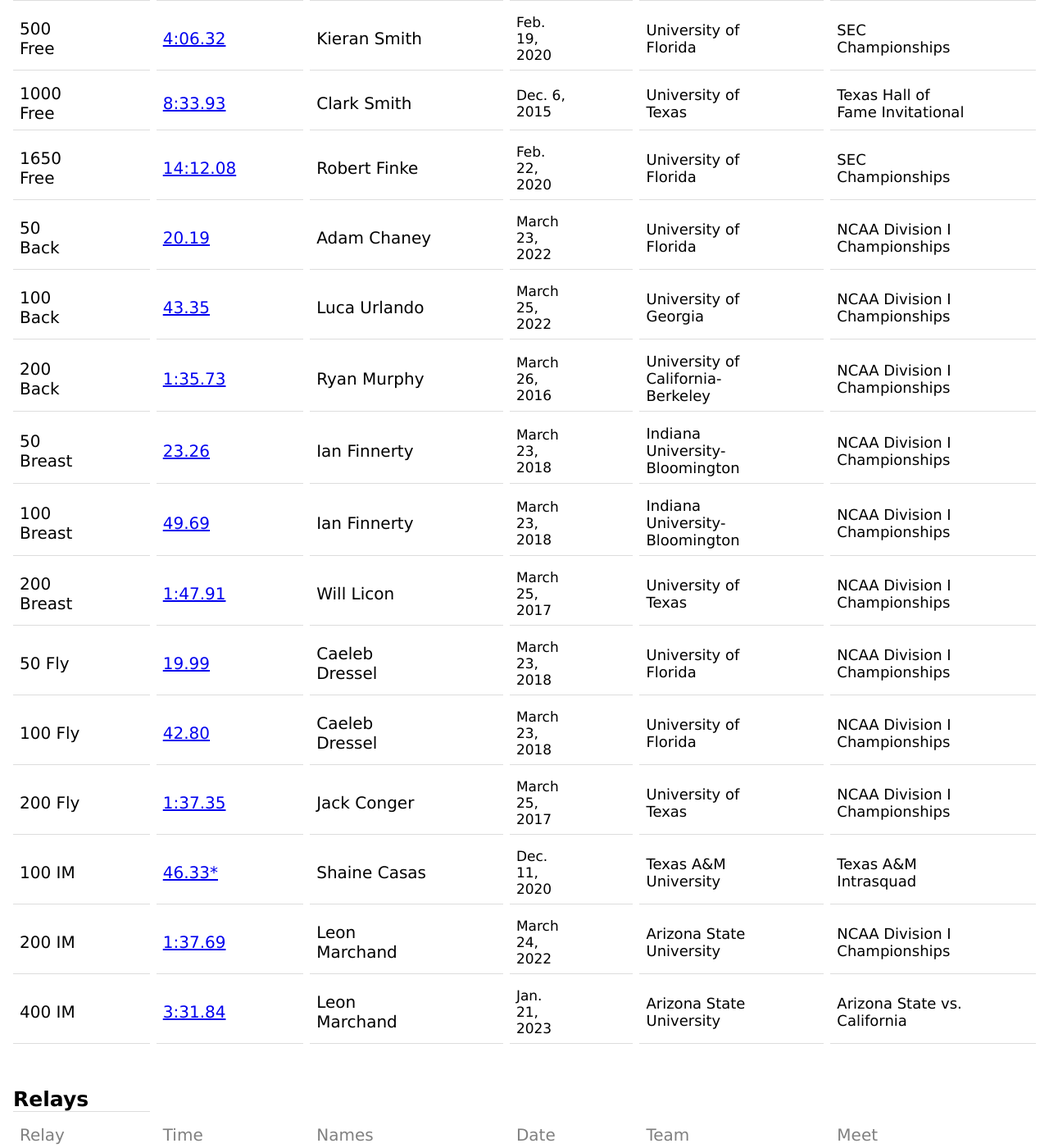
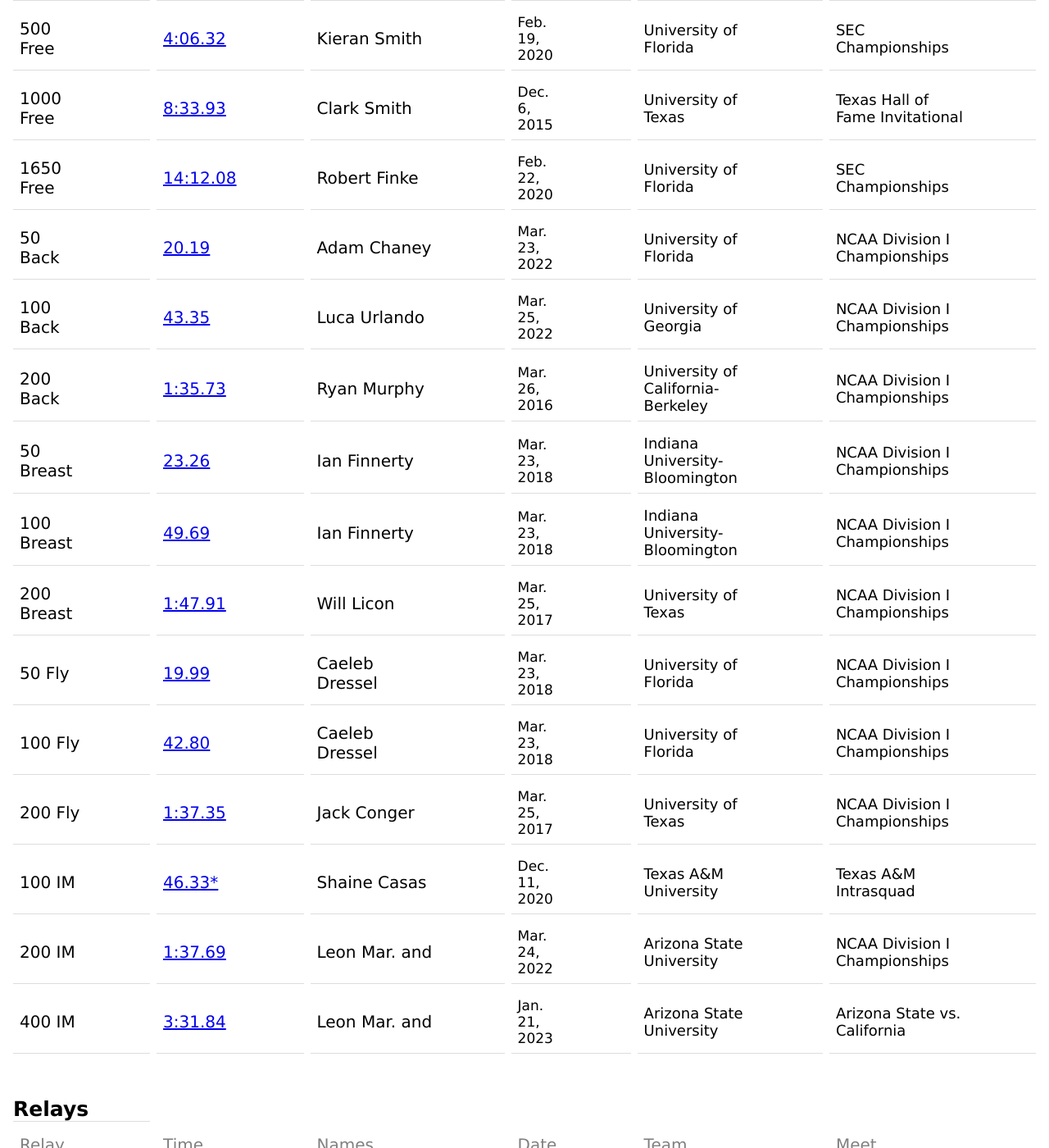
Before and after one commit to SwimRecords/swimrecords.github.io, a Jekyll site: the page built from pages/men_american.html, in a window 1280 px wide and 1400 px high, scrolled down 565 px. Shown: the whole window at 82% size. Built offline with Jekyll 4.4.1, drawn with Linux system fonts in a browser that asks for light colours; some of the changed text lies outside the part shown.

Commit message:
Update men_american.html

```diff
--- a/pages/men_american.html
+++ b/pages/men_american.html
@@ -201,7 +201,7 @@
 
               </td>
               <td>Caeleb Dressel</td>
-              <td class= "td5">March 22, 2018</td>
+              <td class= "td5">Mar.  22, 2018</td>
               <td class= "td3">University of Florida</td>
               <td class= "td4">NCAA Division I Championships</td>
 
@@ -213,7 +213,7 @@
 
               </td>
               <td>Caeleb Dressel</td>
-              <td class= "td5">March 24, 2018</td>
+              <td class= "td5">Mar.  24, 2018</td>
               <td class= "td3">University of Florida</td>
               <td class= "td4">NCAA Division I Championships</td>
 
@@ -225,7 +225,7 @@
 
               </td>
               <td>Dean Farris</td>
-              <td class= "td5">March 27, 2019</td>
+              <td class= "td5">Mar.  27, 2019</td>
               <td class= "td3">Harvard University</td>
               <td class= "td4">NCAA Division I Championships</td>
 
@@ -272,7 +272,7 @@
 
               </td>
               <td>Adam Chaney</td>
-              <td class= "td5">March 23, 2022</td>
+              <td class= "td5">Mar.  23, 2022</td>
               <td class= "td3">University of Florida</td>
               <td class= "td4">NCAA Division I Championships</td>
 
@@ -284,7 +284,7 @@
 
               </td>
               <td>Luca Urlando</td>
-              <td class= "td5">March 25, 2022</td>
+              <td class= "td5">Mar.  25, 2022</td>
               <td class= "td3">University of Georgia</td>
               <td class= "td4">NCAA Division I Championships</td>
 
@@ -296,7 +296,7 @@
 
               </td>
               <td>Ryan Murphy</td>
-              <td class= "td5">March 26, 2016</td>
+              <td class= "td5">Mar.  26, 2016</td>
               <td class= "td3">University of California-Berkeley</td>
               <td class= "td4">NCAA Division I Championships</td>
 
@@ -308,7 +308,7 @@
 
               </td>
               <td>Ian Finnerty</td>
-              <td class= "td5">March 23, 2018</td>
+              <td class= "td5">Mar.  23, 2018</td>
               <td class= "td3">Indiana University-Bloomington</td>
               <td class= "td4">NCAA Division I Championships</td>
 
@@ -320,7 +320,7 @@
 
               </td>
               <td>Ian Finnerty</td>
-              <td class= "td5">March 23, 2018</td>
+              <td class= "td5">Mar.  23, 2018</td>
               <td class= "td3">Indiana University-Bloomington</td>
               <td class= "td4">NCAA Division I Championships</td>
 
@@ -332,7 +332,7 @@
 
               </td>
               <td>Will Licon</td>
-              <td class= "td5">March 25, 2017</td>
+              <td class= "td5">Mar.  25, 2017</td>
 			  <td class= "td3">University of Texas</td>
               <td class= "td4">NCAA Division I Championships</td>
 
@@ -344,7 +344,7 @@
 
               </td>
               <td>Caeleb Dressel</td>
-              <td class= "td5">March 23, 2018</td>
+              <td class= "td5">Mar.  23, 2018</td>
               <td class= "td3">University of Florida</td>
               <td class= "td4">NCAA Division I Championships</td>
 
@@ -357,7 +357,7 @@
               </td>
 
               <td>Caeleb Dressel</td>
-              <td class= "td5">March 23, 2018</td>
+              <td class= "td5">Mar.  23, 2018</td>
               <td class= "td3">University of Florida</td>
               <td class= "td4">NCAA Division I Championships</td>
 
@@ -369,7 +369,7 @@
 
               </td>
               <td>Jack Conger</td>
-              <td class= "td5">March 25, 2017</td>
+              <td class= "td5">Mar.  25, 2017</td>
               <td class= "td3">University of Texas</td>
               <td class= "td4">NCAA Division I Championships</td>
 
@@ -392,8 +392,8 @@
                   <a href="https://www.swimcloud.com/results/194776/event/4/?id=61391631#time61391631">1:37.69</a>
 
               </td>
-              <td>Leon Marchand</td>
-              <td class= "td5">March 24, 2022</td>
+              <td>Leon Mar. and</td>
+              <td class= "td5">Mar.  24, 2022</td>
               <td class= "td3">Arizona State University</td>
               <td class= "td4">NCAA Division I Championships</td>
 
@@ -404,7 +404,7 @@
                   <a href="https://www.swimcloud.com/results/259416/event/30/?id=94429763#time94429763">3:31.84</a>
 
               </td>
-              <td>Leon Marchand</td>
+              <td>Leon Mar. and</td>
               <td class= "td5">Jan. 21, 2023</td>
               <td class= "td3">Arizona State University</td>
               <td class= "td4">Arizona State vs. California</td>
@@ -451,7 +451,7 @@
 
               </td>
               <td>Held, Ress, Molacek, Stewart</td>
-              <td class= "td5">March 24, 2018</td>
+              <td class= "td5">Mar.  24, 2018</td>
               <td class= "td3">North Carolina State University</td>
               <td class= "td4">NCAA Division I Championships</td>
 
@@ -463,7 +463,7 @@
 
               </td>
               <td>Kibler, Carrozza, Hobson, Foster</td>
-              <td class= "td5">March 23, 2022</td>
+              <td class= "td5">Mar.  23, 2022</td>
               <td class= "td3">University of Texas</td>
               <td class= "td4">NCAA Division I Championships</td>
 
@@ -475,7 +475,7 @@
 
               </td>
               <td>Carr, Hoppe, Lynch, Hoffer</td>
-              <td class= "td5">March 23, 2018</td>
+              <td class= "td5">Mar.  23, 2018</td>
               <td class= "td3">University of California-Berkeley</td>
               <td class= "td4">NCAA Division I Championships</td>
 
@@ -487,7 +487,7 @@
 
               </td>
               <td>Murphy, Hoppe, Josa, Jensen</td>
-              <td class= "td5">March 23, 2017</td>
+              <td class= "td5">Mar.  23, 2017</td>
 	      	  <td class= "td3">University of California-Berkeley</td>
               <td class= "td4">NCAA Division I Championships</td>
 
@@ -519,7 +519,7 @@
 
               </td>
               <td>Adam Chaney</td>
-              <td class= "td5">March 23, 2022</td>
+              <td class= "td5">Mar.  23, 2022</td>
               <td class= "td3">University of Florida</td>
               <td class= "td4">NCAA Division I Championships</td>
 
@@ -530,7 +530,7 @@
 
               </td>
               <td>Max McHugh</td>
-              <td class= "td5">March 2, 2021</td>
+              <td class= "td5">Mar.  2, 2021</td>
               <td class= "td3">University of Minnesota</td>
               <td class= "td4">B1G Men's Conference Championships</td>
 
@@ -550,7 +550,7 @@
                                   <a href="https://www.swimcloud.com/results/104736/event/14/0/?id=14642130&agegroup=UNOV#time14642130">17.30</a>
             </td>
               <td>Caeleb Dressel</td>
-              <td class= "td5">March 23, 2018</td>
+              <td class= "td5">Mar.  23, 2018</td>
               <td class= "td3">University of Florida</td>
               <td class= "td4">NCAA Division I Championships</td>
 
@@ -571,7 +571,7 @@
 
               </td>
               <td>Luca Urlando</td>
-              <td class= "td5">March 25, 2022</td>
+              <td class= "td5">Mar.  25, 2022</td>
               <td class= "td3">University of Georgia</td>
               <td class= "td4">NCAA Division I Championships</td>
 
@@ -581,7 +581,7 @@
                                   <a href="https://www.swimcloud.com/results/118612/event/7/0/?id=25666101&agegroup=UNOV#time25666101">49.60</a>
             </td>
               <td>Ian Finnerty</td>
-              <td class= "td5">March 29, 2019</td>
+              <td class= "td5">Mar.  29, 2019</td>
               <td class= "td3">University of Indiana-Bloomington</td>
               <td class= "td4">NCAA Division I Championships</td>
 
@@ -591,7 +591,7 @@
                                                 <a href="https://www.swimcloud.com/results/21477/event/6/?id=3472719#time3472719">43.48</a>
             </td>
               <td>Tom Shields</td>
-              <td class= "td5">March 30, 2013</td>
+              <td class= "td5">Mar.  30, 2013</td>
               <td class= "td3">University of California-Berkeley</td>
               <td class= "td4">NCAA Division I Championships</td>
 
@@ -601,7 +601,7 @@
                                   <a href="https://www.swimcloud.com/results/104736/event/21/0/?id=14642163&agegroup=UNOV#time14642163">40.15</a>
             </td>
               <td>Caeleb Dressel</td>
-              <td class= "td5">March 24, 2018</td>
+              <td class= "td5">Mar.  24, 2018</td>
               <td class= "td3">University of Florida</td>
               <td class= "td4">NCAA Division I Championships</td>
 
@@ -619,7 +619,7 @@
                                   <a href="https://www.swimcloud.com/results/118612/event/1/?id=25666434#time25666434">1:29.66</a>
             </td>
               <td>Townley Haas</td>
-              <td class= "td5">March 27, 2019</td>
+              <td class= "td5">Mar.  27, 2019</td>
               <td class= "td3">University of Texas</td>
               <td class= "td4">NCAA Division I Championships</td>
 
```
